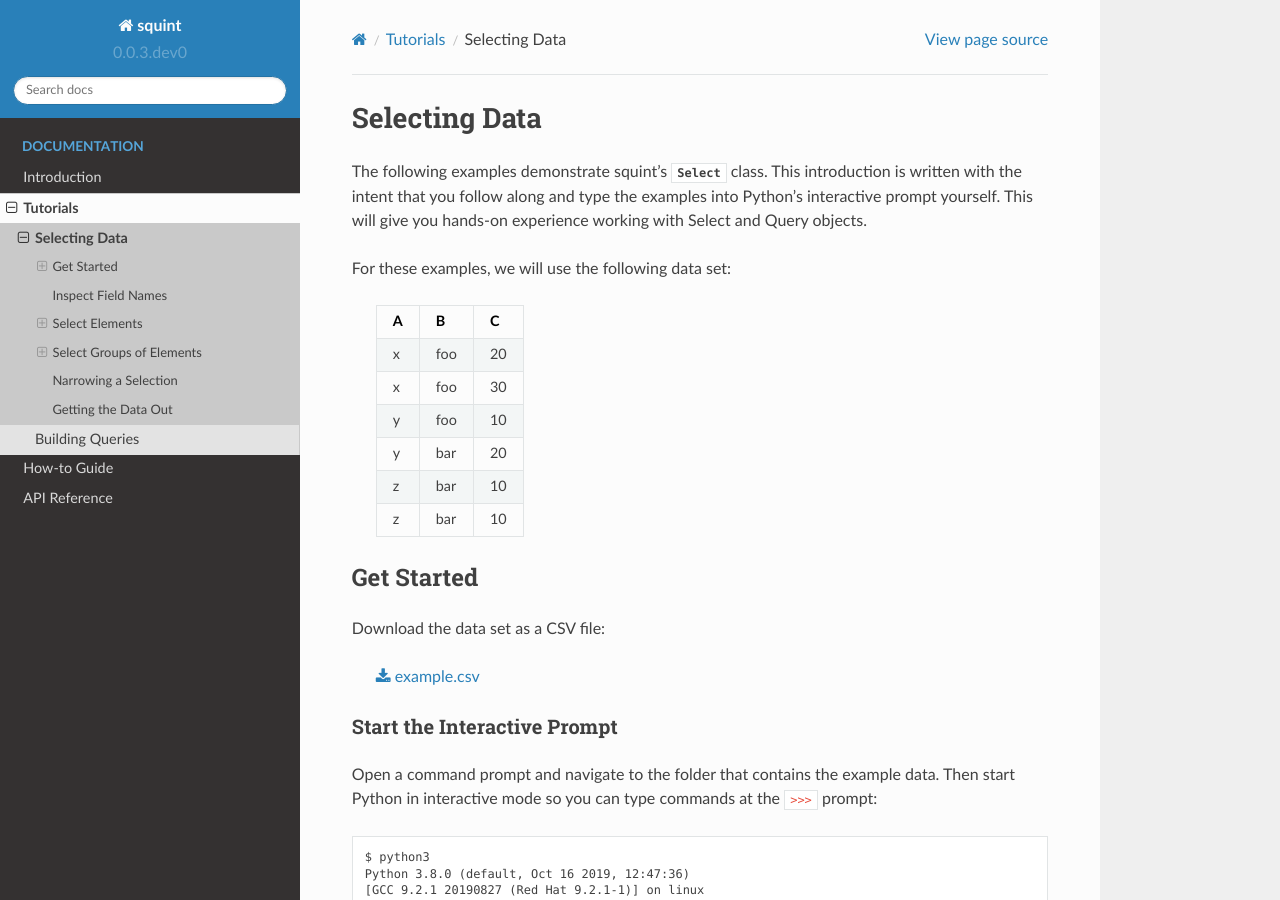
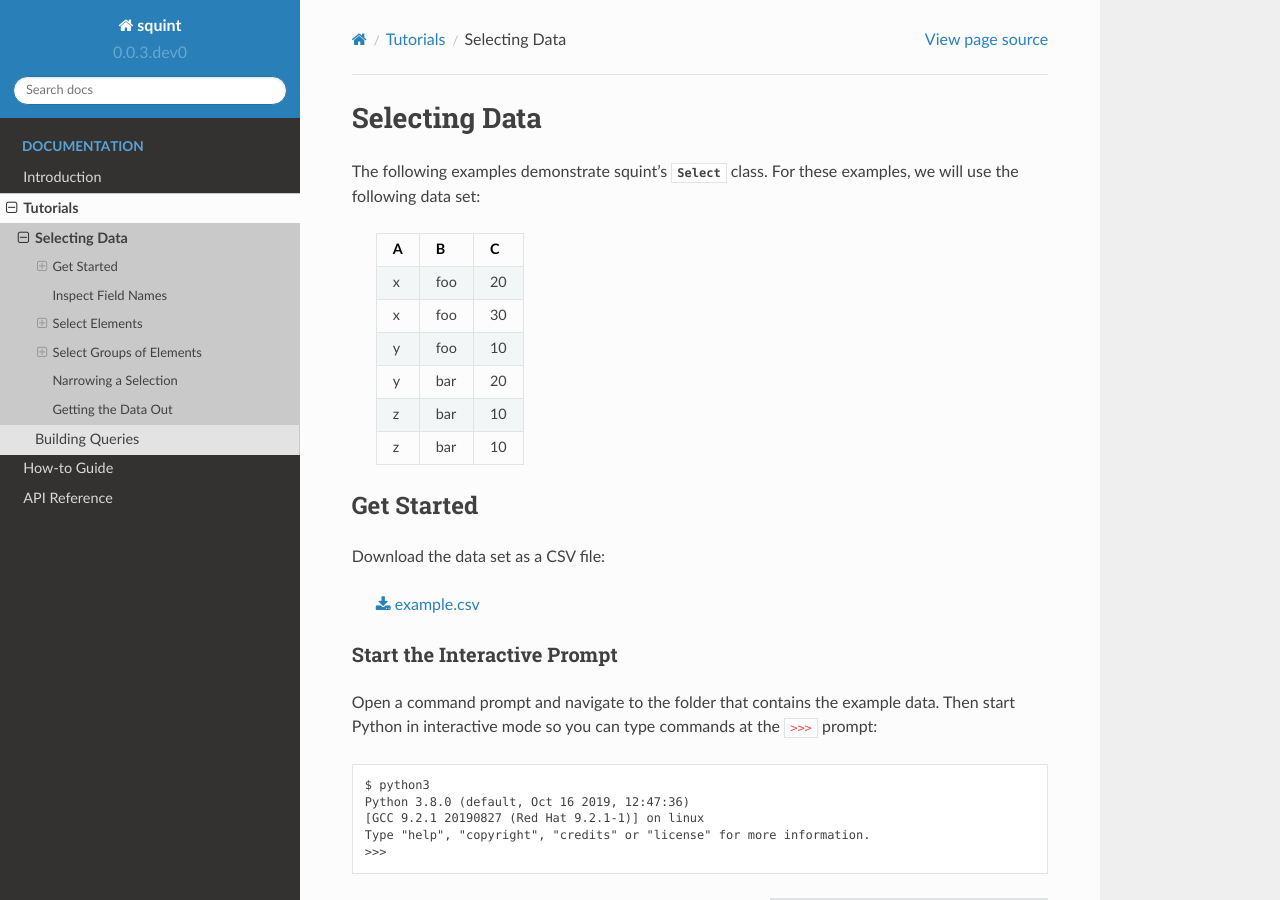
Before and after one commit to shawnbrown/squint, a Sphinx documentation site: the page built from docs/tutorial/select.rst, in a window 1280 px wide and 900 px high. Built offline with Sphinx 7.4.7 and the Read the Docs theme 2.0.0, drawn with Linux system fonts in a browser that asks for light colours.

Commit message:
More tutorial introduction to index.rst file.

```diff
--- a/docs/tutorial/index.rst
+++ b/docs/tutorial/index.rst
@@ -10,6 +10,12 @@
 Tutorials
 #########
 
+These tutorials are written with the intent that you follow along
+and type the examples into Python's interactive prompt yourself.
+This will give you hands-on experience working with Select, Query,
+and Result objects.
+
+
 .. toctree::
     :maxdepth: 2
 
--- a/docs/tutorial/select.rst
+++ b/docs/tutorial/select.rst
@@ -14,16 +14,10 @@
 Selecting Data
 ##############
 
-The following examples demonstrate squint's :class:`Select` class.
-This introduction is written with the intent that you follow along
-and type the examples into Python's interactive prompt yourself.
-This will give you hands-on experience working with Select and Query
-objects.
-
+The following examples demonstrate squint's :class:`Select`
+class. For these examples, we will use the following data set:
 
 .. _intro-data-set:
-
-For these examples, we will use the following data set:
 
     ===  ===  ===
      A    B    C
```
